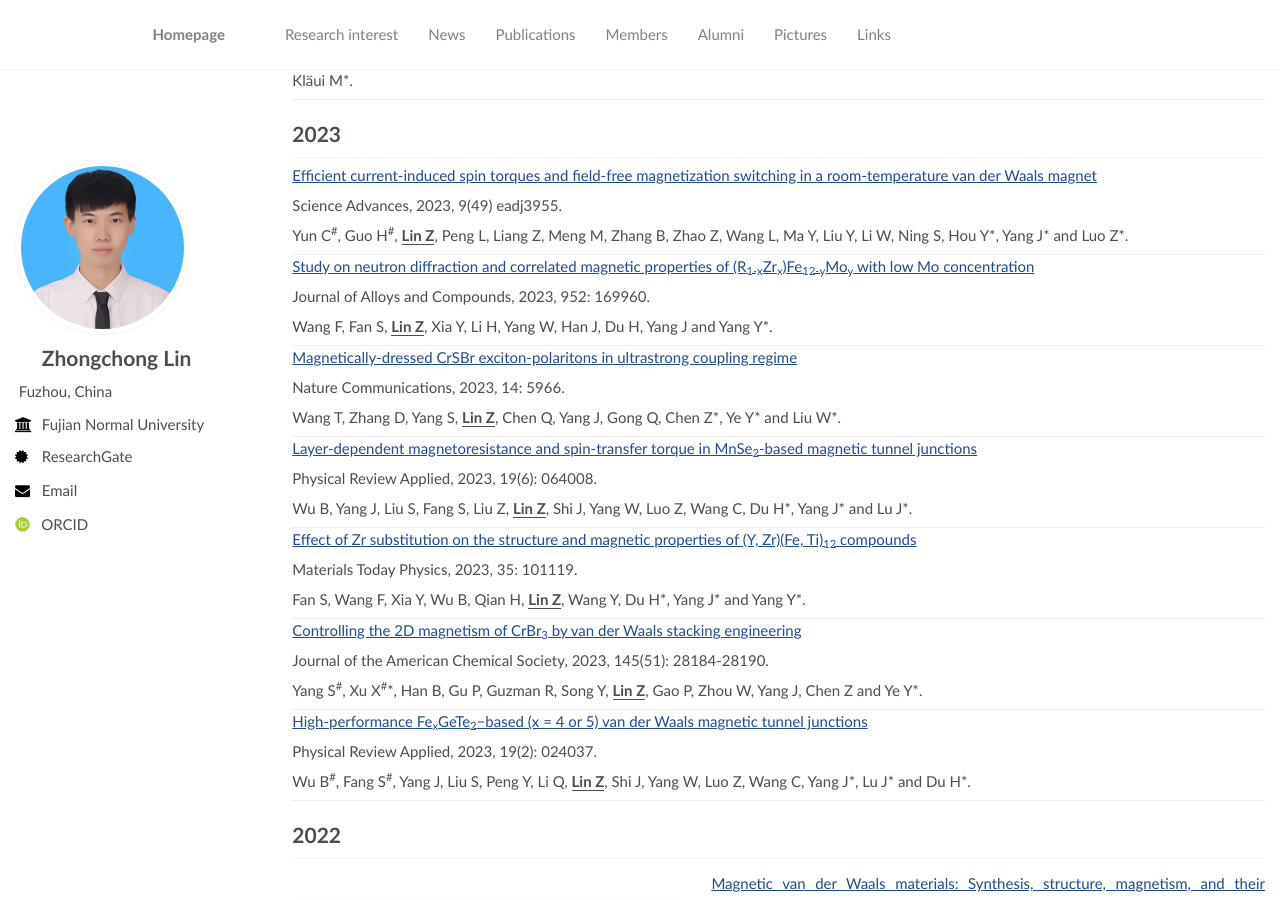
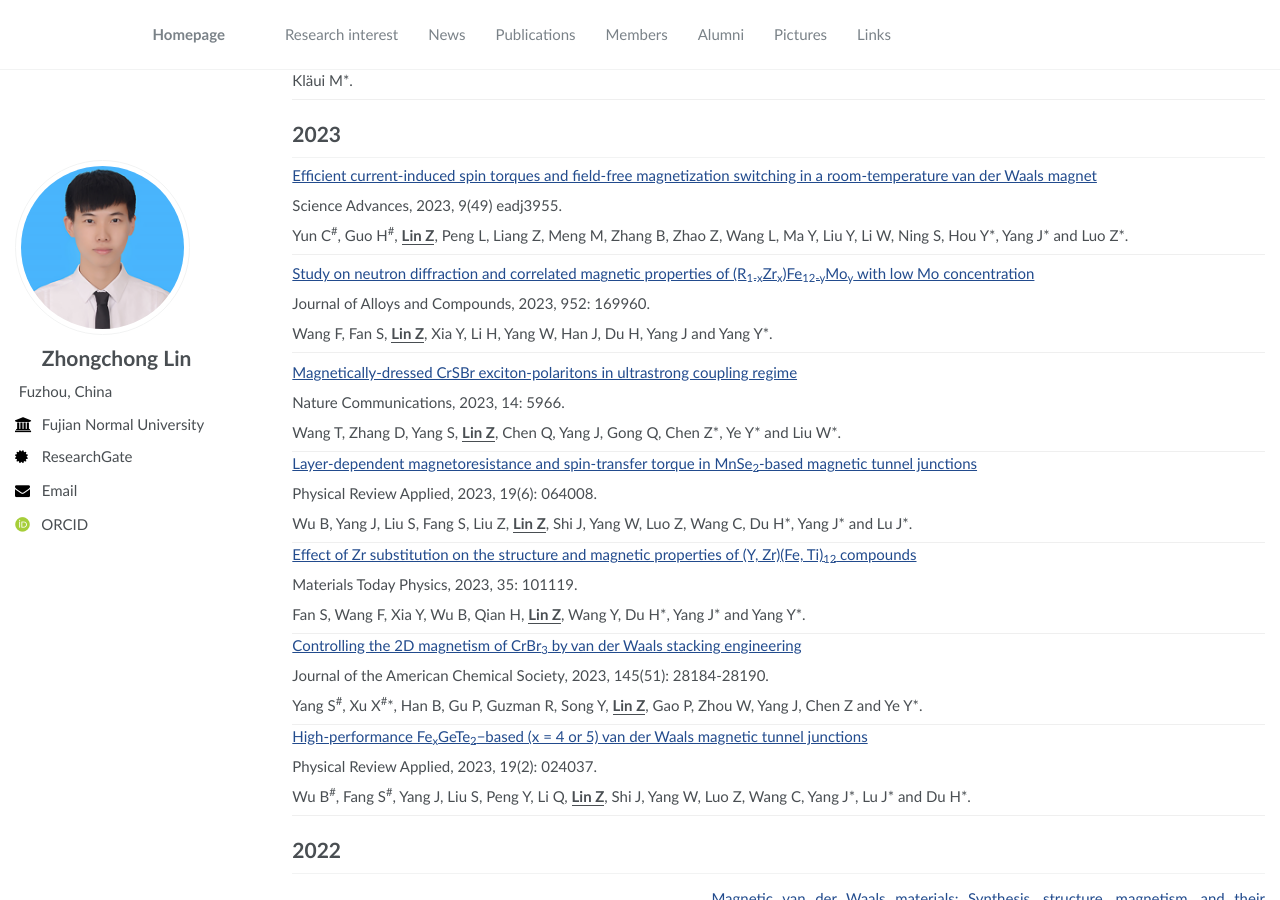
Before and after one commit to zhongchonglin/zhongchonglin.github.io, a Jekyll site: the page built from _pages/about.md, in a window 1280 px wide and 900 px high, scrolled down 1490 px. Built offline with Jekyll 4.4.1, drawn with Linux system fonts in a browser that asks for light colours; some web fonts are replaced.

Commit message:
Update about.md

```diff
--- a/_pages/about.md
+++ b/_pages/about.md
@@ -98,7 +98,7 @@ redirect_from:
 </div>
 <div style="border-bottom: 1px #efefef solid">
 
-  <p style="white-space: normal;"><a href="https://www.sciencedirect.com/science/article/pii/S092583882301263X">Study on neutron diffraction and correlated magnetic properties of (R<sub>1-x</sub>Zr<sub>x</sub>)Fe<sub>12-y</sub>Mo<sub>y</sub> with low Mo concentration</a> <br>
+  <p style="white-space: normal;margin-top: 0.5em;"><a href="https://www.sciencedirect.com/science/article/pii/S092583882301263X">Study on neutron diffraction and correlated magnetic properties of (R<sub>1-x</sub>Zr<sub>x</sub>)Fe<sub>12-y</sub>Mo<sub>y</sub> with low Mo concentration</a> <br>
                 <p>Journal of Alloys and Compounds, 2023, 952: 169960.</p>
                 <p>Wang F, Fan S, <strong><u>Lin Z</u></strong>, Xia Y, Li H, Yang W, Han J, Du H, Yang J and Yang Y*.</p>
               </p>
@@ -107,7 +107,7 @@ redirect_from:
 
 <div style="border-bottom: 1px #efefef solid">
 
-  <p><a href="https://doi.org/10.1038/s41467-023-41688-7">Magnetically-dressed CrSBr exciton-polaritons in ultrastrong coupling regime</a><br>
+  <p  style="margin-top: 0.5em;"><a href="https://doi.org/10.1038/s41467-023-41688-7">Magnetically-dressed CrSBr exciton-polaritons in ultrastrong coupling regime</a><br>
                 <p>Nature Communications, 2023, 14: 5966.</p>
                 <p>Wang T, Zhang D, Yang S, <strong><u>Lin Z</u></strong>, Chen Q, Yang J, Gong Q, Chen Z*, Ye Y* and Liu W*.</p>
               </p>
@@ -193,13 +193,14 @@ redirect_from:
 
 
 <div >
-<div style="border-bottom: 1px #efefef solid"></div>
+<div style="border-bottom: 1px #efefef solid">
   <p><a href="https://onlinelibrary.wiley.com/doi/full/10.1002/adma.202108847">2D FeOCl: A highly in-plane anisotropic antiferromagnetic semiconductor synthesized via temperature-oscillation chemical vapor transport</a> <br>
                 <p>Advanced Materials, 2022, 34(14): 2108847.</p>
                 <p>Zeng Y, Gu P, Zhao Z, Zhang B, <strong><u>Lin Z</u></strong>, Peng Y, Li W, Zhao W, Leng Y, Tan P, Yang T, Zhang Z, Song Y, Yang J, Ye Y, Tian K* and Hou Y*.</p>
               </p>
             </div>
 
+</div>
 
 <!-- ### <font size=3 color=BLACK></font> -->
 
```
